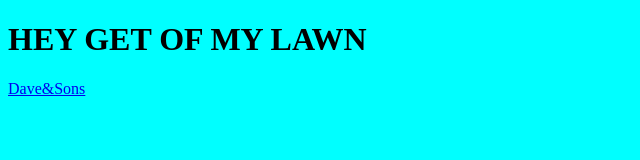
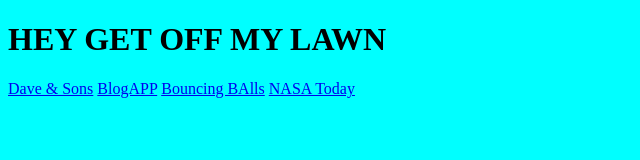
Before and after one commit to lemonazaur/personalWebsite, a plain HTML site: page index.html in a window 1280 px wide. Shown: the whole page, without its empty margins (0-640 px from the left). Drawn offline with Linux system fonts and the light colour scheme.

Commit message:
add links

```diff
--- a/index.html
+++ b/index.html
@@ -6,8 +6,11 @@
     <link rel="stylesheet" href="style.css">
 </head>
 <body>
-    <h1>HEY GET OF MY LAWN</h1>
+<h1>HEY GET OFF MY LAWN</h1>
+<a href="https://lemonazaur.github.io/MechanicShop/" target="_blank">Dave & Sons</a>
+<a href="https://lemonazaur.github.io/BlogAppProject/" target="_blank">BlogAPP</a>
+<a href="https://lemonazaur.github.io/CarRace/" target="_blank">Bouncing BAlls</a>
+<a href="https://lemonazaur.github.io/NASA_today/" target="_blank">NASA Today</a>
 
-    <a href="https://www.lemonazaur.github.io/MechanicShop/"> Dave&Sons</a>
 </body>
 </html>
```
